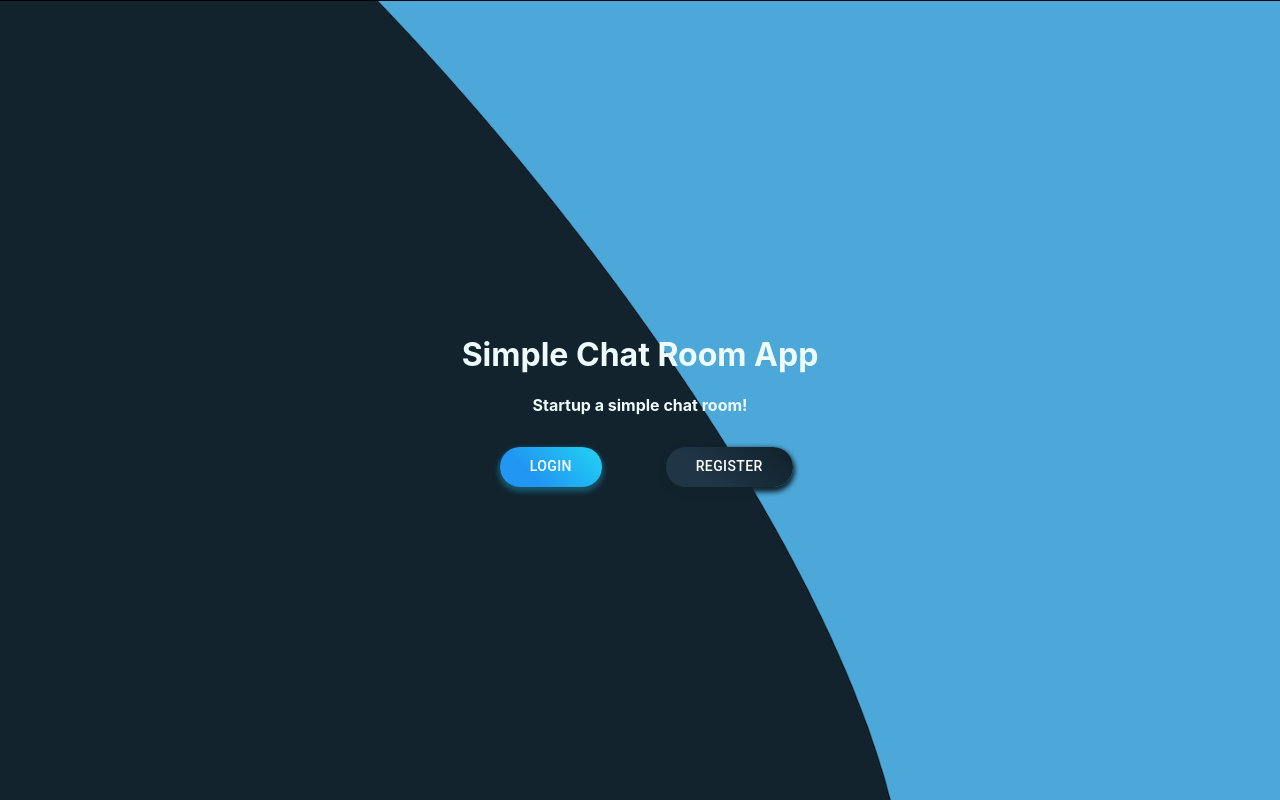
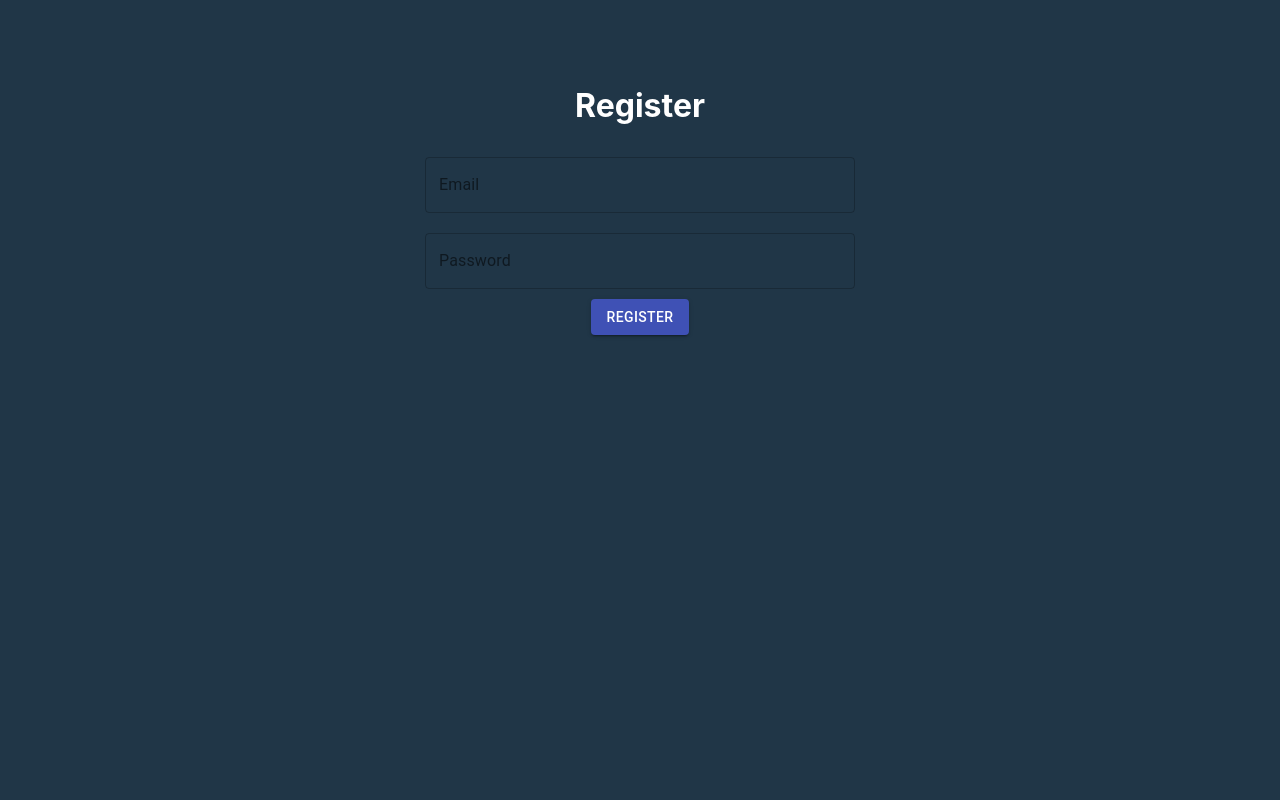
Before and after one commit to Sutharseehan/YouChat, a React app in the folder client/: page /register in a window 1280 px wide. Built offline with nearby package versions, Linux system fonts and the light colour scheme.

Commit message:
First commit

```diff
--- a/client/src/components/index.js
+++ b/client/src/components/App.js
@@ -1,14 +1,16 @@
 import React from "react";
 import { BrowserRouter as Router, Switch, Route } from "react-router-dom"
 import Home from "./Home/Home"
+import Login from "./Login/Login"
+import Register from "./Register/Register"
 
 function App() {
   return (
     <Router>
       <Switch>
         <Route path="/" component={Home} exact />
-        <Route path="/login" component={Home} exact />
-        <Route path="/register" component={Home} exact />
+        <Route path="/login" component={Login} exact />
+        <Route path="/register" component={Register} exact />
       </Switch>
     </Router>
   );
--- a/client/src/components/Home/Home.css
+++ b/client/src/components/Home/Home.css
@@ -7,7 +7,7 @@
     text-align: center !important;
 }
 
-html {
+.background {
     background-image: url("../../background.png");
     background-repeat: no-repeat;
     background-size: 100% 100%;
--- /dev/null
+++ b/client/src/components/Login/Login.css
@@ -0,0 +1,25 @@
+.form {
+    display: flex;
+    height: 100vh;
+    width: 100vw;
+    justify-content: center;
+    align-items: center;
+    text-align: center !important;
+    flex-direction: column;
+}
+
+.login-fields {
+    display: flex;
+    flex-direction: column;
+    width: 450px;
+    padding-bottom: 400px;
+}
+
+.login-input {
+    padding: 10px;
+}
+
+body {
+    background-color: #203647;
+    color: white;
+}
--- /dev/null
+++ b/client/src/components/Login/Login.js
@@ -0,0 +1,19 @@
+import React from "react"
+import "./Login.css"
+import { TextField } from "@material-ui/core"
+
+export default function Login() {
+    return (
+        <div className="form">
+            <h1>Login</h1>
+            <form className="login-fields">
+                <div className="login-input">
+                    <TextField fullWidth placeholder="Please enter your email" label="Email" variant="outlined" />
+                </div>
+                <div className="login-input">
+                    <TextField fullWidth placeholder="Please enter your password" label="Password" variant="outlined" />
+                </div>
+            </form>
+        </div>
+    )
+}
--- /dev/null
+++ b/client/src/components/Register/Register.css
@@ -0,0 +1,20 @@
+.form {
+    display: flex;
+    height: 100vh;
+    width: 100vw;
+    justify-content: center;
+    align-items: center;
+    text-align: center !important;
+    flex-direction: column;
+}
+
+.register-fields {
+    display: flex;
+    flex-direction: column;
+    width: 450px;
+    padding-bottom: 400px;
+}
+
+.register-input {
+    padding: 10px;
+}
--- /dev/null
+++ b/client/src/components/Register/Register.js
@@ -0,0 +1,37 @@
+import React, {useState} from "react"
+import "./Register.css"
+import { TextField, Button } from "@material-ui/core"
+
+export default function Register() {
+
+    const [email, setEmail] = useState('')
+    const [password, setPassword] = useState('')
+
+    async function registerUser() {
+        const res = fetch("http://localhost:3001/api/register", {
+            method: "POST",
+            body: JSON.stringify({
+                email,
+                password
+            })
+        })
+    }
+
+
+    return (
+        <div className="form">
+            <h1>Register</h1>
+            <form className="register-fields">
+                <div className="register-input">
+                    <TextField fullWidth placeholder="Please enter an email" label="Email" variant="outlined" text-color="white" value={email} onChange={e => setEmail(e.target.value)}/>
+                </div>
+                <div className="register-input">
+                    <TextField fullWidth placeholder="Please enter a password" label="Password" variant="outlined" color="secondary" value={password} onChange={e => setPassword(e.target.value)} />
+                </div>
+                <div>
+                    <Button color="primary" variant="contained" onClick={registerUser} >Register</Button>
+                </div>
+            </form>
+        </div>
+    )
+}
--- a/client/src/index.js
+++ b/client/src/index.js
@@ -1,11 +1,11 @@
 import React from 'react';
 import ReactDOM from 'react-dom';
 import './index.css';
-import Index from './components/index';
+import App from './components/App';
 
 ReactDOM.render(
   <React.StrictMode>
-    <Index />
+    <App />
   </React.StrictMode>,
   document.getElementById('root')
 );
```
Also changed, not shown: 1 other file.
